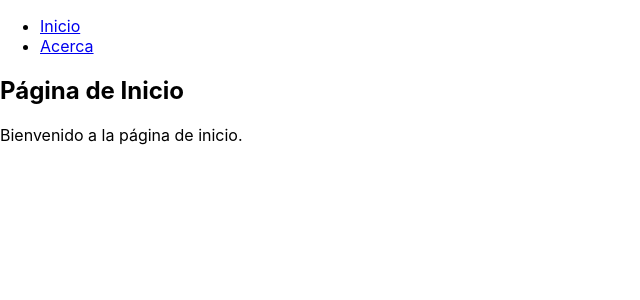
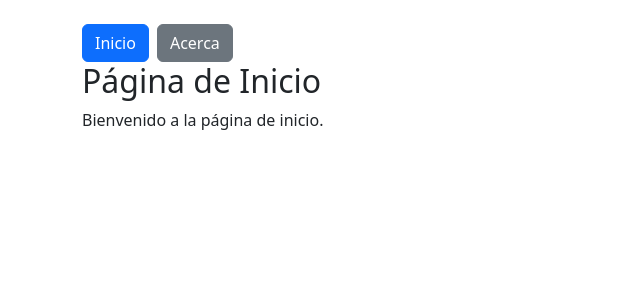
Before and after one commit to zaagagon/programas_node_js, a React (Create React App) app in the folder examples_react/mi-menu/: page / in a window 1280 px wide. Shown: the top 300 px of the page, without its empty margins (0-640 px from the left). Built offline with nearby package versions, Linux system fonts and the light colour scheme.

Commit message:
botones y paginas bootstrap listas

```diff
--- a/examples_react/mi-menu/package.json
+++ b/examples_react/mi-menu/package.json
@@ -6,6 +6,8 @@
     "@testing-library/jest-dom": "^5.17.0",
     "@testing-library/react": "^13.4.0",
     "@testing-library/user-event": "^13.5.0",
+    "boostrap": "^2.0.0",
+    "bootstrap": "^5.3.2",
     "react": "^18.2.0",
     "react-dom": "^18.2.0",
     "react-router-dom": "^6.18.0",
--- a/examples_react/mi-menu/src/App.js
+++ b/examples_react/mi-menu/src/App.js
@@ -1,28 +1,19 @@
 import React from 'react';
-import {
-  BrowserRouter as Router,
-  Routes,
-  Route,
-  Link,
-} from 'react-router-dom';
-
-// Componentes de páginas
+import { BrowserRouter as Router, Routes, Route, Link } from 'react-router-dom';
 import Inicio from './components/Inicio';
 import Acerca from './components/Acerca';
+import 'bootstrap/dist/css/bootstrap.min.css';
+
+import 'bootstrap/dist/css/bootstrap.min.css';
+// Importamos los estilos de Bootstrap
 
 function App() {
   return (
     <Router>
-      <div>
+      <div className="container mt-4">
         <nav>
-          <ul>
-            <li>
-              <Link to="/">Inicio</Link>
-            </li>
-            <li>
-              <Link to="/acerca">Acerca</Link>
-            </li>
-          </ul>
+          <Link to="/" className="btn btn-primary me-2">Inicio</Link>
+          <Link to="/acerca" className="btn btn-secondary">Acerca</Link>
         </nav>
 
         <Routes>
```
Also changed, not shown: 1 other file (tests, documents, lock files or other folders).
